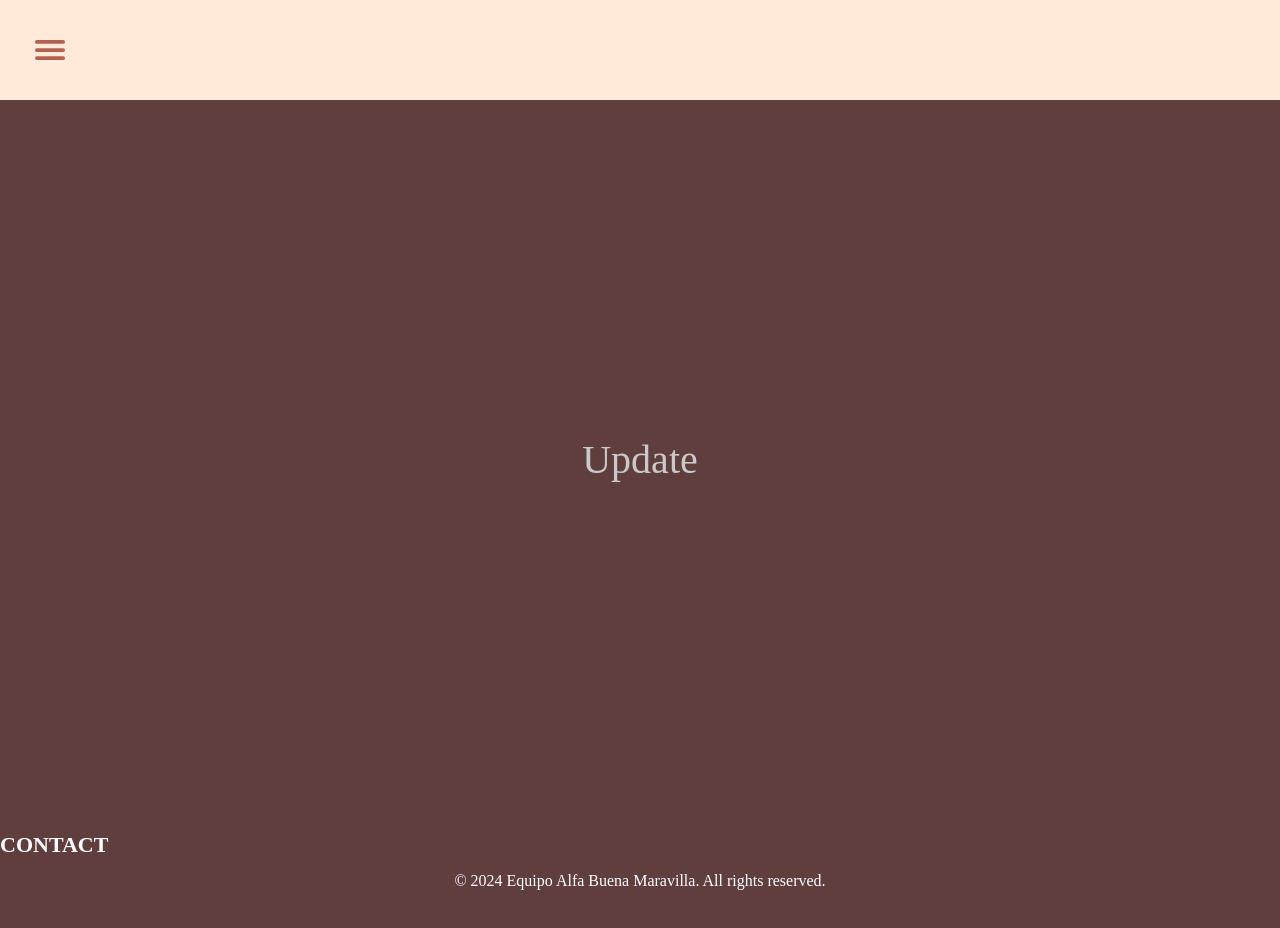
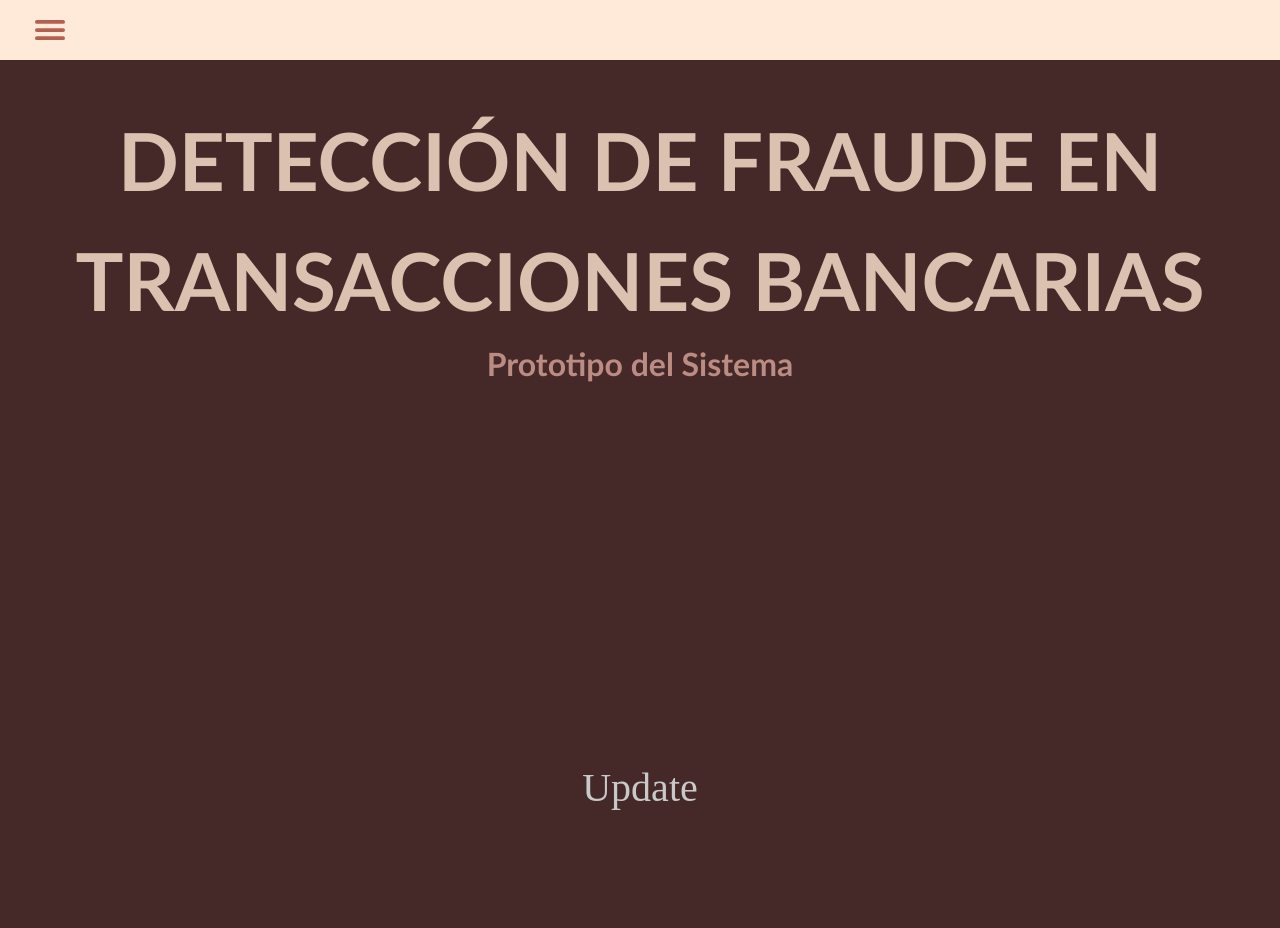
Before and after one commit to michellemej22596/Proyecto1-BD-Deteccion-de-Fraude, a React (Vite) app: page /update in a window 1280 px wide. Shown: the top 928 px of the page. Before the commit the page ends 893 px from the top, so only its background shows below. Built offline with nearby package versions, Linux system fonts and the light colour scheme.

Commit message:
Small things added

```diff
--- a/index.html
+++ b/index.html
@@ -2,7 +2,7 @@
 <html lang="en">
   <head>
     <meta charset="UTF-8" />
-    <link rel="icon" type="image" href="src/assets/Icono.png" />
+    <link rel="icon" type="image" href="src/assets/Icono2.png" />
     <meta name="viewport" content="width=device-width, initial-scale=1.0" />
     <title>Detección de Fraude</title>
   </head>
--- a/package.json
+++ b/package.json
@@ -11,8 +11,10 @@
   },
   "dependencies": {
     "@material-tailwind/react": "^2.1.10",
+    "bootstrap": "^5.3.3",
     "lucide-react": "^0.476.0",
     "react": "^18.3.1",
+    "react-bootstrap": "^2.10.9",
     "react-dom": "^18.3.1",
     "react-icons": "^5.5.0",
     "react-loader-spinner": "^6.1.6",
--- a/src/App.css
+++ b/src/App.css
@@ -4,21 +4,34 @@ body {
   padding: 0;
   font-family: 'Times New Roman', Times, serif;
   color: #b26150; /* color de la letra Header */
-  background-color: #603e3d;
+  background-color: #452928;
 }
 
 header {
-padding: 30px;
-background: #ffead9; /* fondo del header */
-height: 50 px;
+  display: flex;
+  align-items: center;
+  justify-content: start; /* Asegura que los elementos estén alineados a la izquierda */
+  padding: 15px 30px;
+  background: #ffead9;
+  height: 60px; /
 }
 
+.menu-icon {
+  font-size: 40px;
+  margin-right: 15px;
+  cursor: pointer;
+}
+
+.header-title {
+  font-size: 24px;
+  font-weight: bold;
+}
 
 .sidenav {
   width: 240px;
   background: #ffead9; /* fondo del navar */
   position: absolute;
-  height: 95vh;
+  height: 180vh;
   padding: 0 30px;
   left: -100%;
   transition: all 1s;
@@ -26,11 +39,12 @@ height: 50 px;
 
 .sidenav.active {
   left: 0;
-  width: 150px
+  width: 130px
 }
 
 .logo {
-  width: 60px
+  width: 130px
+
 }
 
 ul {
@@ -53,7 +67,11 @@ ul li a {
 
 ul li a:hover,
 ul li a.active {
-  background: #172b4d; /* fondo cuando el cursor esta encima */
+  background: #dbc1b0; /* fondo cuando el cursor esta encima */
+}
+
+ul li a svg {
+  margin-right: 10px;
 }
 
 header svg {
@@ -68,3 +86,38 @@ font-size: 40px;
   font-size: 40px;
   color: #c9c9c9;
 }
+
+.loader-container {
+  position: fixed; /* Fija el loader en la pantalla */
+  top: 0;
+  left: 0;
+  width: 100vw; /* Ancho completo */
+  height: 100vh; /* Alto completo */
+  display: flex;
+  justify-content: center;
+  align-items: center;
+  background-color: #603e3d; /* Color de fondo (bg-stone-950 en Tailwind) */
+  z-index: 9999; /* Asegura que esté sobre todo el contenido */
+}
+
+
+/* Banner.css */
+.banner {
+  font-family:'Trebuchet MS', 'Lucida Sans Unicode', 'Lucida Grande', 'Lucida Sans', Arial, sans-serif;
+  padding: 40px;
+  text-align: center;
+}
+
+.banner h1 {
+  font-size: 80px;
+  color:#dbc1b0; /* Color de texto */
+  font-weight: bold;
+  margin: 0;
+}
+
+.banner h2 {
+  font-size: 32px;
+  color:#ba8c83; /* Color de texto */
+  font-weight: bold;
+  margin: 0;
+}
--- a/src/App.jsx
+++ b/src/App.jsx
@@ -2,6 +2,7 @@ import { useState, useEffect } from 'react';
 import { IoMenu } from 'react-icons/io5';
 import ScrollButton from '@components/ScrollButton';
 import NavBar from '@components/Navbar';
+import Banner from '@components/Banner';
 import { BrowserRouter as Router, Routes, Route } from 'react-router-dom'; // Cambiado Switch por Routes
 import Footer from '@components/Footer';
 import { Hourglass } from 'react-loader-spinner';
@@ -29,7 +30,7 @@ function App() {
     <>
       {
   loading ?
-  <div className="bg-stone-950 min-h-screen w-full flex justify-center items-center">
+  <div className="loader-container">
     <Hourglass
       visible={true}
       height="100"
@@ -40,12 +41,13 @@ function App() {
   </div>
   :
   <Router>
-          <header>
-            <IoMenu onClick={() => setShowNav(!showNav)} />
+    <header className="header">
+      <IoMenu className="menu-icon" onClick={() => setShowNav(!showNav)} />
     </header>
 
     <NavBar show={showNav} />
-          <div className='main'>
+    <Banner />
+    <div className="main">
       <Routes>
         <Route path="/" element={<Home />} />
         <Route path="/create" element={<Create />} />
@@ -55,7 +57,7 @@ function App() {
       </Routes>
     </div>
 
-          <Footer />
+
   </Router>
 }
     </>
--- /dev/null
+++ b/src/components/Banner.jsx
@@ -0,0 +1,18 @@
+
+import React from 'react';
+import '../App.css';
+
+const Banner = () => {
+  return (
+    <div className="banner">
+      <h1 data-aos='fade-right' className="text-[50px] font-semibold mb-8 leading-normal uppercase"> Detección de Fraude en
+         <h1>
+         Transacciones Bancarias
+        </h1>
+    </h1 >
+      <h2>Prototipo del Sistema</h2>
+    </div>
+  );
+};
+
+export default Banner;
--- a/src/components/Navbar.jsx
+++ b/src/components/Navbar.jsx
@@ -1,31 +1,43 @@
 import logo from '../assets/Icono.png';
+import { IoMdHome, IoMdCreate } from 'react-icons/io';
+import { IoReaderSharp } from 'react-icons/io5';
+import { GrUpdate } from 'react-icons/gr';
+import { MdDelete } from 'react-icons/md';
 
 const Nav = ({ show }) => {
-
-  return(
+  return (
     <nav className={show ? 'sidenav active' : 'sidenav'}>
-
-    <img src={logo} alt='logo' className='logo' />
+      <img src={logo} alt="logo" className="logo" />
 
       <ul>
         <li>
-          <a href="/">Home</a>
+          <a href="/">
+            <IoMdHome /> Home
+          </a>
         </li>
         <li>
-          <a href="/create">Create</a>
+          <a href="/create">
+            <IoMdCreate /> Create
+          </a>
         </li>
         <li>
-          <a href="/read">Read</a>
+          <a href="/read">
+            <IoReaderSharp /> Read
+          </a>
         </li>
         <li>
-          <a href="/update">Update</a>
+          <a href="/update">
+            <GrUpdate /> Update
+          </a>
         </li>
         <li>
-          <a href="/delete">Delete</a>
+          <a href="/delete">
+            <MdDelete /> Delete
+          </a>
         </li>
       </ul>
     </nav>
-  )
-}
+  );
+};
 
 export default Nav;
```
Also changed, not shown: src/assets/Icono2.png (added), src/views/BankAccount.jsx (added), src/views/DtectorFraude.jsx (added), src/views/GestionTarj.jsx (added), src/views/GestorClients.jsx (added), src/views/Transactions.jsx (added), 1 other file (tests, documents, lock files or other folders). Lines whose indentation alone changed are shown as unchanged.
